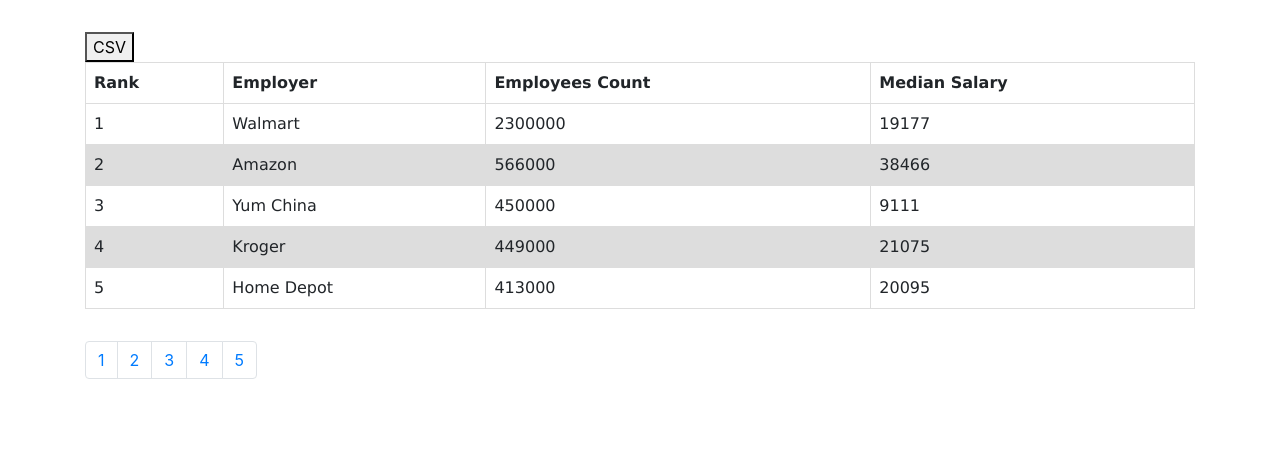
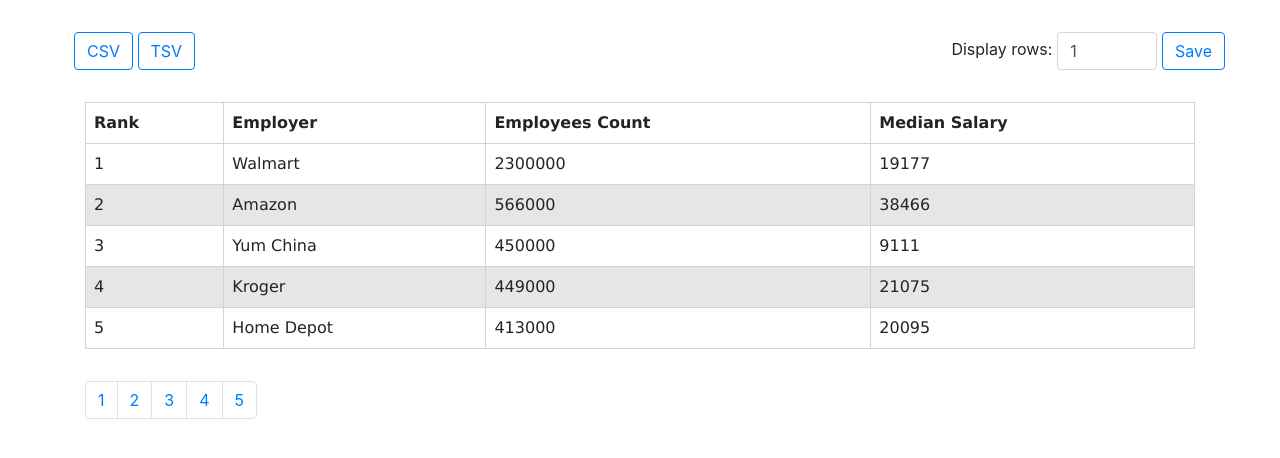
Before and after one commit to eiwes/trainee-task-bts, a plain HTML site: page index.html in a window 1280 px wide. Drawn offline with nearby package versions, Linux system fonts and the light colour scheme.

Commit message:
final edition

```diff
--- a/download.js
+++ b/download.js
@@ -0,0 +1,38 @@
+function createCsv() {
+    var table = document.getElementById("table").innerHTML;
+    var data = table.replace(/<thead>/g, '')
+        .replace(/<\/thead>/g, '')
+        .replace(/<tbody>/g, '')
+        .replace(/<\/tbody>/g, '')
+        .replace(/<tr>/g, '')
+        .replace(/<\/tr>/g, '\r\n')
+        .replace(/<th>/g, '')
+        .replace(/<\/th>/g, ';')
+        .replace(/<td>/g, '')
+        .replace(/<\/td>/g, ';')
+        .replace(/\t/g, '')
+        .replace(/\n/g, '');
+    var link = document.createElement('a');
+    link.download = "data.csv";
+    link.href = "data:application/csv," + escape(data);
+    link.click();
+}
+function createTsv() {
+    var table = document.getElementById("table").innerHTML;
+    var data = table.replace(/<thead>/g, '')
+        .replace(/<\/thead>/g, '')
+        .replace(/<tbody>/g, '')
+        .replace(/<\/tbody>/g, '')
+        .replace(/<tr>/g, '')
+        .replace(/<\/tr>/g, '\r\n')
+        .replace(/<th>/g, '')
+        .replace(/<\/th>/g, ';')
+        .replace(/<td>/g, '')
+        .replace(/<\/td>/g, ';')
+        .replace(/\t/g, '')
+        .replace(/\n/g, '');
+    var link = document.createElement('a');
+    link.download = "data.tsv";
+    link.href = "data:application/tsv," + escape(data);
+    link.click();
+}
--- a/index.html
+++ b/index.html
@@ -14,10 +14,30 @@
 
 
         <div  id="app" class="container myTable">
-            <button onclick="createCsv()">
-                CSV
-            </button>
-            <table>
+            <div class="row">
+                <div class="ml-1">
+                        <button type="button" onclick="createCsv()" class="myButton btn btn-outline-primary">
+                                CSV
+                        </button>
+
+                        <button type="button" onclick="createTsv()" class="myButton btn btn-outline-primary">
+                            TSV
+                        </button>
+                </div>
+
+                <div class="ml-auto row">
+                        <p class="text">Display rows:</p>
+                        <input type="number" value="1" min="1" :max="json.length" id="el" aria-label="Search" class="myButton form-control" style="width: 100px;" name="quantity" aria-readonly="">
+                        <button v-on:click='size = document.getElementById("el").value; countPage = Math.ceil(json.length / size);' class="mbtn myButton btn btn-outline-primary" type="button">Save</button>
+                </div>
+
+            </div>
+
+
+
+
+
+            <table id="table">
                 <thead>
                     <th @click = "sort('rank')">Rank</th>
                     <th @click = "sort('employer')">Employer</th>
--- a/style.css
+++ b/style.css
@@ -4,14 +4,18 @@ table {
     width: 100%;
   }
 
+  th {
+    cursor: pointer;
+  }
+
   td, th {
-    border: 1px solid #dddddd;
+    border: 1px solid lightgray;
     text-align: left;
     padding: 8px;
   }
 
   tr:nth-child(even) {
-    background-color: #dddddd;
+    background-color: #e6e6e6;
   }
 
   .myNav{
@@ -20,4 +24,24 @@ table {
 
   .myTable{
       margin-top: 2rem;
+
   }
+
+  .myButton{
+    margin-bottom: 2rem;
+  }
+
+  .mbtn{
+    margin-left: 0.3rem;
+  }
+
+
+  .myInput{
+    margin-bottom: 2rem;
+    float: right;
+  }
+
+  .text {
+    margin-top: 0.3rem;
+    margin-right: 0.3rem;
+  }
--- a/tableOperation.js
+++ b/tableOperation.js
@@ -1,3 +1,11 @@
+window.onload = () => {
+    //add event listener to prevent the default behavior
+    const mouseOnlyNumberInputField = document.getElementById("el");
+    mouseOnlyNumberInputField.addEventListener("keypress", (event) => {
+      event.preventDefault();
+    });
+  }
+
 new Vue({
     el: '#app',
     data: {
@@ -28,6 +36,9 @@ new Vue({
                 }
             }
             this.sortBy = name; //если другой столбец выбран
+        },
+        resize: function() {
+            size=document.getElementById("quantity");
         }
     },
 
```
